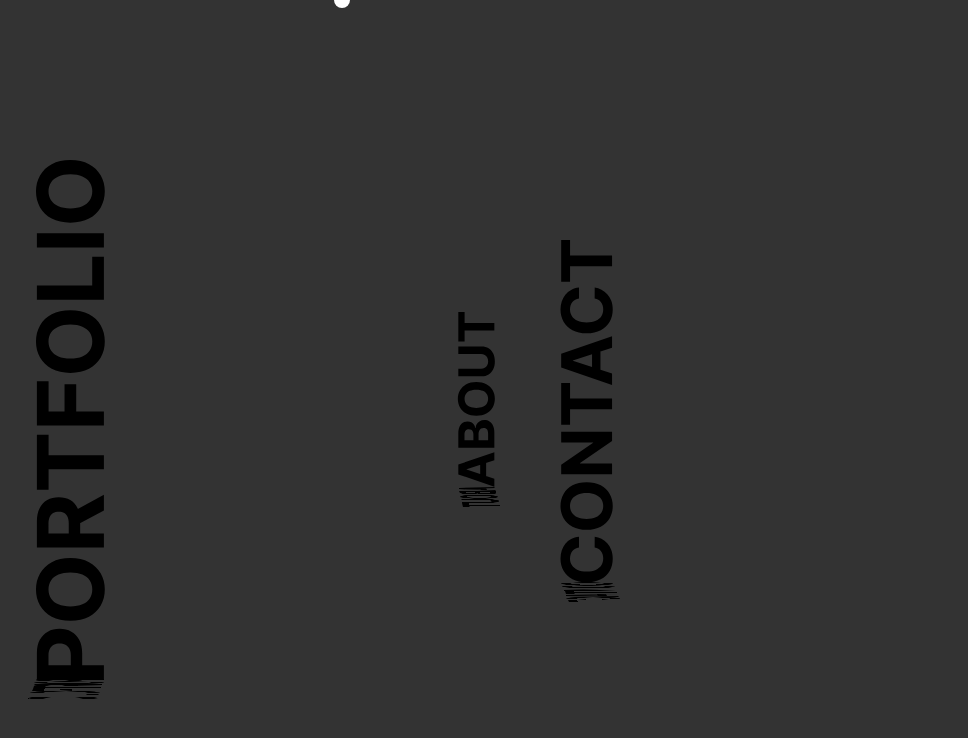
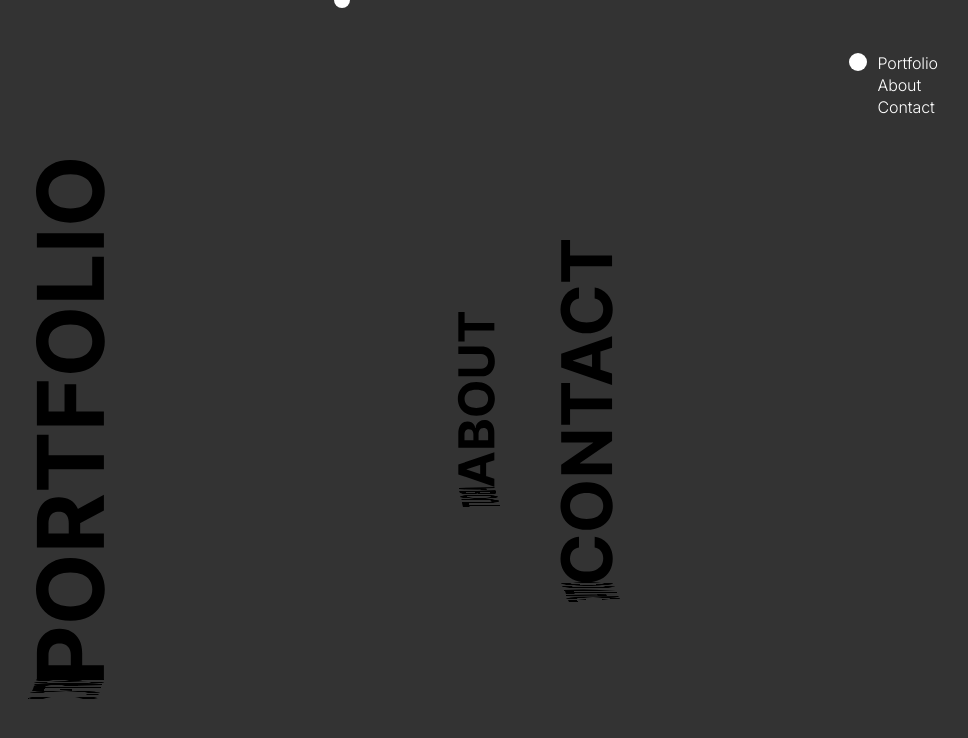
Before and after one commit to ajcousins/portfolio-2024, a Next.js app: page / in a window 1280 px wide. Shown: the top 738 px of the page, without its empty margins (298-1266 px from the left). Built offline with nearby package versions, Linux system fonts and the light colour scheme.

Commit message:
Nav & Not Found

```diff
--- /dev/null
+++ b/app/components/lib/01-cells/Centerer/styles.module.css
@@ -0,0 +1,11 @@
+.wrapper {
+  position: fixed;
+  top: 0;
+  left: 0;
+  height: 100dvh;
+  width: 100%;
+  display: flex;
+  justify-content: center;
+  align-items: center;
+  z-index: -1;
+}
--- /dev/null
+++ b/app/components/lib/02-organs/ErrorMessage/styles.module.css
@@ -0,0 +1,16 @@
+.wrapper {
+  display: flex;
+  align-items: center;
+  gap: 1rem;
+  height: 3rem;
+  margin: 1em;
+}
+
+.announcement-text {
+  display: flex;
+  align-items: center;
+  height: 100%;
+  letter-spacing: 0.2rem;
+  padding-left: 1rem;
+  border-left: 1px solid var(--foregroud);
+}
--- a/app/components/lib/02-organs/index.ts
+++ b/app/components/lib/02-organs/index.ts
@@ -1,4 +1,5 @@
+import ErrorMessage from './ErrorMessage';
+import ImageGallery from './ImageGallery';
 import ProjectTitle from './ProjectTitle';
-import ImageGallery from './ImageGallery';
 
-export { ProjectTitle, ImageGallery };
+export { ErrorMessage, ImageGallery, ProjectTitle };
--- /dev/null
+++ b/app/components/lib/03-organisms/Nav/index.tsx
@@ -0,0 +1,35 @@
+"use client"
+import { useState } from "react";
+import Link from "next/link";
+import styles from "./styles.module.css";
+import { toTitleCase } from "@/app/helpers/text";
+
+interface IProps {
+  links: string[]
+}
+
+const LINK_SPACING = 21.2
+
+const Nav = ({ links }: IProps): JSX.Element => {
+  const [offset, setOffset] = useState(0)
+
+  return (<div className={styles.location}>
+    <div className={styles.wrapper}>
+      {links.map((link, i) => {
+        return <Link
+          key={link}
+          href={`/${link}`}
+          onMouseOver={() => setOffset(i * LINK_SPACING)}
+          onClick={() => setOffset(0)}
+        >
+          {toTitleCase(link)}
+        </Link>
+      })}
+      <div className={styles.sun} style={
+        { transform: `translate(0px, ${offset}px)` }
+      }></div>
+    </div>
+  </div>)
+}
+
+export default Nav
--- /dev/null
+++ b/app/components/lib/03-organisms/Nav/styles.module.css
@@ -0,0 +1,33 @@
+.location {
+  position: fixed;
+  top: 0;
+  right: 0;
+}
+
+.wrapper {
+  position: relative;
+  margin-top: 53px;
+  margin-right: 44px;
+  display: flex;
+  flex-direction: column;
+  gap: 2px;
+}
+
+.wrapper a {
+  font-family: var(--title-font);
+  color: var(--foregroud);
+}
+
+.wrapper a:hover {
+  color: var(--primary);
+}
+
+.sun {
+  height: 18px;
+  width: 18px;
+  background-color: var(--foregroud);
+  border-radius: 100%;
+  position: absolute;
+  left: -28px;
+  transition: transform 0.3s cubic-bezier(0.68, -0.6, 0.32, 1.6);
+}
--- a/app/components/lib/03-organisms/index.ts
+++ b/app/components/lib/03-organisms/index.ts
@@ -1,4 +1,5 @@
 import Footer from './Footer';
+import Nav from './Nav'
 import ProjectInformation from './ProjectInformation';
 
-export { Footer, ProjectInformation };
+export { Footer, Nav, ProjectInformation };
--- a/app/globals.css
+++ b/app/globals.css
@@ -42,6 +42,10 @@ a {
   color: var(--link-color);
 }
 
+a:hover {
+  color: var(--primary);
+}
+
 svg {
   height: 100%;
 }
@@ -60,8 +64,22 @@ h1 {
   letter-spacing: 0.1rem;
 }
 
+h2 {
+  font-size: 2rem;
+  font-family: var(--title-font);
+  font-weight: 350;
+  letter-spacing: 0.1rem;
+}
+
 h3 {
+  font-size: 1.75rem;
+  font-family: var(--title-font);
+  font-weight: 350;
+  letter-spacing: 0.1rem;
+}
+
+/* h3 {
   font-size: 1rem;
   font-family: var(--title-font);
   font-weight: 300;
-}
+} */
--- a/app/layout.tsx
+++ b/app/layout.tsx
@@ -1,17 +1,8 @@
 import type { Metadata } from "next";
-// import localFont from "next/font/local";
 import "./globals.css";
+import { Nav } from "./components/lib/03-organisms";
 
-// const geistSans = localFont({
-//   src: "./fonts/GeistVF.woff",
-//   variable: "--font-geist-sans",
-//   weight: "100 900",
-// });
-// const geistMono = localFont({
-//   src: "./fonts/GeistMonoVF.woff",
-//   variable: "--font-geist-mono",
-//   weight: "100 900",
-// });
+const NAV_LINKS = ['portfolio', 'about', 'contact'];
 
 export const metadata: Metadata = {
   title: "Create Next App",
@@ -25,9 +16,10 @@ export default function RootLayout({
 }>) {
   return (
     <html lang="en">
-      <body
-      // className={`${geistSans.variable} ${geistMono.variable}`}
-      >
+      <body>
+        <Nav
+          links={NAV_LINKS}
+        />
         {children}
       </body>
     </html>
--- /dev/null
+++ b/app/not-found.tsx
@@ -0,0 +1,6 @@
+import { ErrorMessage } from "./components/lib/02-organs";
+
+const Custom404 = () =>
+  <ErrorMessage code={404} message='This page could not be found.' />
+
+export default Custom404
```
Also changed, not shown: app/components/lib/01-cells/Centerer/index.tsx (added, +9 -0 lines), app/components/lib/02-organs/ErrorMessage/index.tsx (added, +17 -0 lines).
